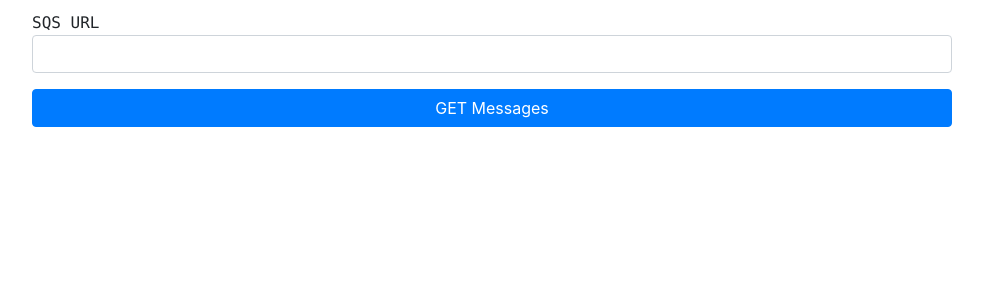
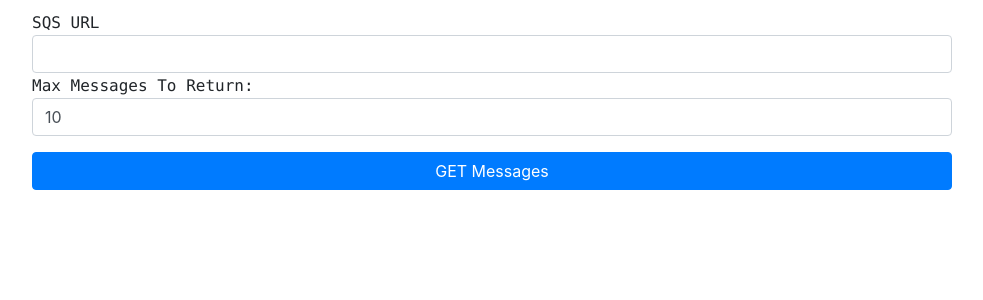
Before and after one commit to BeardedPhill/SQSMessageRetriever, a Flask app: page / in a window 1280 px wide. Shown: the top 300 px of the page, without its empty margins (148-1131 px from the left). Run offline with Flask 2, Linux system fonts and the light colour scheme; some libraries are stand-ins or nearby versions.

Commit message:
Add limiting of messages returned.

```diff
--- a/main.py
+++ b/main.py
@@ -14,33 +14,62 @@
     for key, value in request.form.items():
         if (key=="SQS_URL"):
             queue_url = value
+        elif (key=="MAX_MSG"):
+            max_messages = int(value)
 
     try:
-        messages = call_sqs(queue_url)
+        messages = call_sqs(queue_url, max_messages)
         return render_template('index.html', messages=messages)
     except Exception as e:
         return render_template('error_template.html', error_message=str(e))
 
 
-def get_messages_from_queue(queue_url):
+def get_messages_from_queue(queue_url, max_messages):
     sqs_client = boto3.client('sqs')
+    max_messages_per_api_call=10
+    message_count=0
 
     while True:
-        resp = sqs_client.receive_message(
-            QueueUrl=queue_url,
-            AttributeNames=['All'],
-            MaxNumberOfMessages=10
-        )
+        if message_count < max_messages:
+            max_messages_per_api_call = determine_max_message_count(
+                message_count,
+                max_messages_per_api_call,
+                max_messages
+            )
 
-        try:
-            for message in resp['Messages']:
-                yield message
-        except KeyError:
+            resp = sqs_client.receive_message(
+                QueueUrl=queue_url,
+                AttributeNames=['All'],
+                VisibilityTimeout=2,
+                MaxNumberOfMessages=max_messages_per_api_call
+            )
+
+            try:
+                message_count += len(resp['Messages'])
+
+                for message in resp['Messages']:
+                    yield message
+            except KeyError:
+                return
+        else:
             return
 
-def call_sqs(queue_url):
+def determine_max_message_count(
+    current_message_count,
+    max_messages_per_api_call,
+    max_messages_to_return_in_total):
+
+    left_over_messages_to_retrieve_count = max_messages_to_return_in_total - current_message_count
+
+    if left_over_messages_to_retrieve_count < max_messages_per_api_call:
+        return left_over_messages_to_retrieve_count
+    else:
+        return max_messages_per_api_call
+
+
+def call_sqs(queue_url, max_messages):
     messages=[]
-    for message in get_messages_from_queue(queue_url):
+    for message in get_messages_from_queue(queue_url, max_messages):
         messages.append(Message(message))
 
     return messages
--- a/templates/get_messages_form.html
+++ b/templates/get_messages_form.html
@@ -1,10 +1,12 @@
 {% extends 'base.html' %}
 {% block content %}
-    <span class="text-monospace">SQS URL</span>
     <form action="/get_sqs_messages" method="POST">
-        <div class="form-group">
-            <input id="SQS_URL" type="text" class="form-control" name="SQS_URL">
-        </div>
-        <button type="submit" class="btn btn-block btn-primary">GET Messages</button>
+      <div class="form-group">
+        <span class="text-monospace">SQS URL</span>
+        <input id="SQS_URL" type="text" class="form-control" name="SQS_URL">
+        <span class="text-monospace">Max Messages To Return:</span>
+        <input id="MAX_MSG" type="text" class="form-control" name="MAX_MSG" value="10">
+      </div>
+      <button type="submit" class="btn btn-block btn-primary">GET Messages</button>
     </form>
 {% endblock %}
--- a/templates/index.html
+++ b/templates/index.html
@@ -1,9 +1,11 @@
 {% extends 'base.html' %}
 {% block content %}
-    <span class="text-monospace">SQS URL</span>
     <form action="/get_sqs_messages" method="POST">
         <div class="form-group">
-            <input type="text" class="form-control" name="SQS_URL">
+          <span class="text-monospace">SQS URL</span>
+          <input id="SQS_URL" type="text" class="form-control" name="SQS_URL">
+          <span class="text-monospace">Max Messages To Return:</span>
+          <input id="MAX_MSG" type="text" class="form-control" name="MAX_MSG" value="10">
         </div>
         <button type="submit" class="btn btn-block btn-primary">GET Messages</button>
     </form>
```
Also changed, not shown: templates/error_template.html (+7 -5 lines), templates/get_sqs_form.html (deleted, +0 -10 lines), 1 other file.
